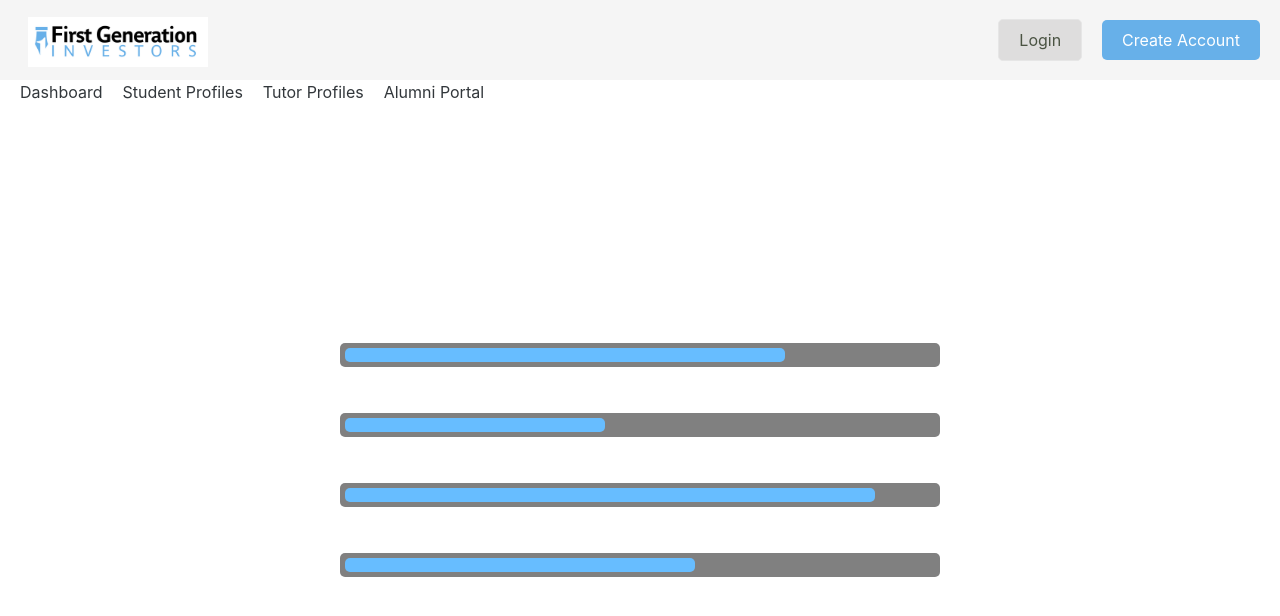
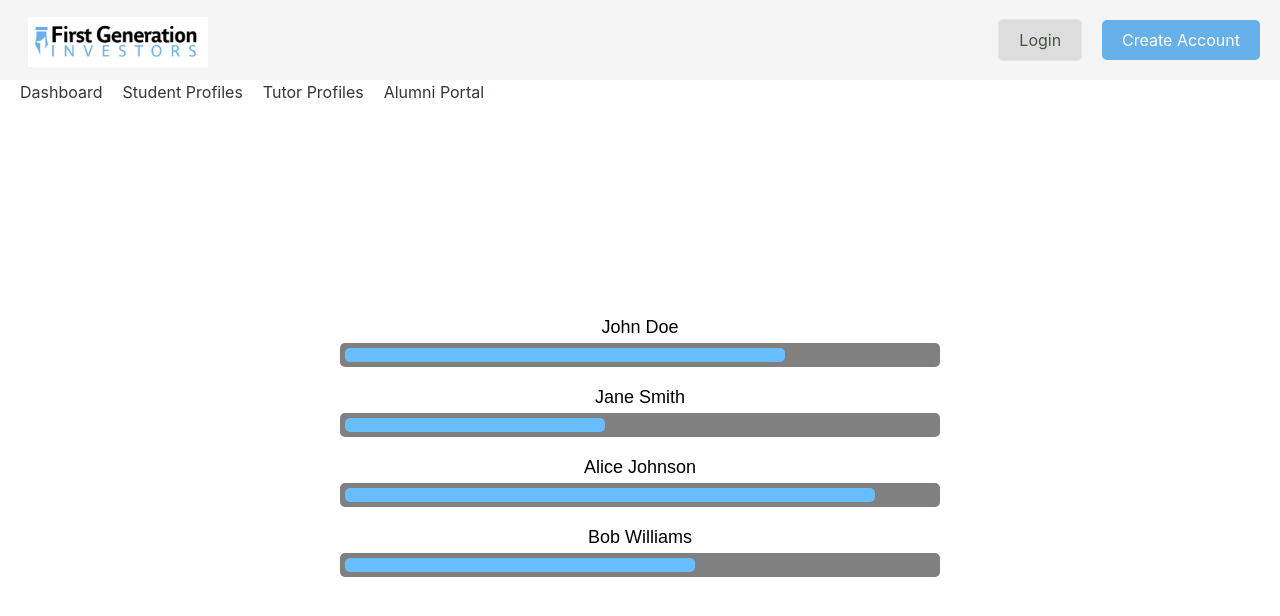
Before and after one commit to cfgjc24/Team-1, a React (Create React App) app: page /admin in a window 1280 px wide. Both pictures are taken after a click on the item "Tutor Profiles". Shown: the top 616 px of the page. Built offline with nearby package versions, Linux system fonts and the light colour scheme; no server answers.

Commit message:
merge daniel's tutors profile

```diff
--- a/src/components/tutor/TutorProfile.js
+++ b/src/components/tutor/TutorProfile.js
@@ -1,5 +1,6 @@
 import React from "react";
 import ProgressBar from "./progressBarComponent"; // Import the progress bar component
+import './progressBar.css';
 
 // Define student data once
 const studentsData = [
--- a/src/components/tutor/progressBar.css
+++ b/src/components/tutor/progressBar.css
@@ -16,7 +16,7 @@
 .student-label {
   font-size: 18px;
   margin-bottom: 5px;
-  color: #fff; /* Adjust color if needed */
+  color: black; /* Adjust color if needed */
 }
 
 .progress-bar-background {
```
Also changed, not shown: src/components/student /StudentAdmin.js (+8 -0 lines).
